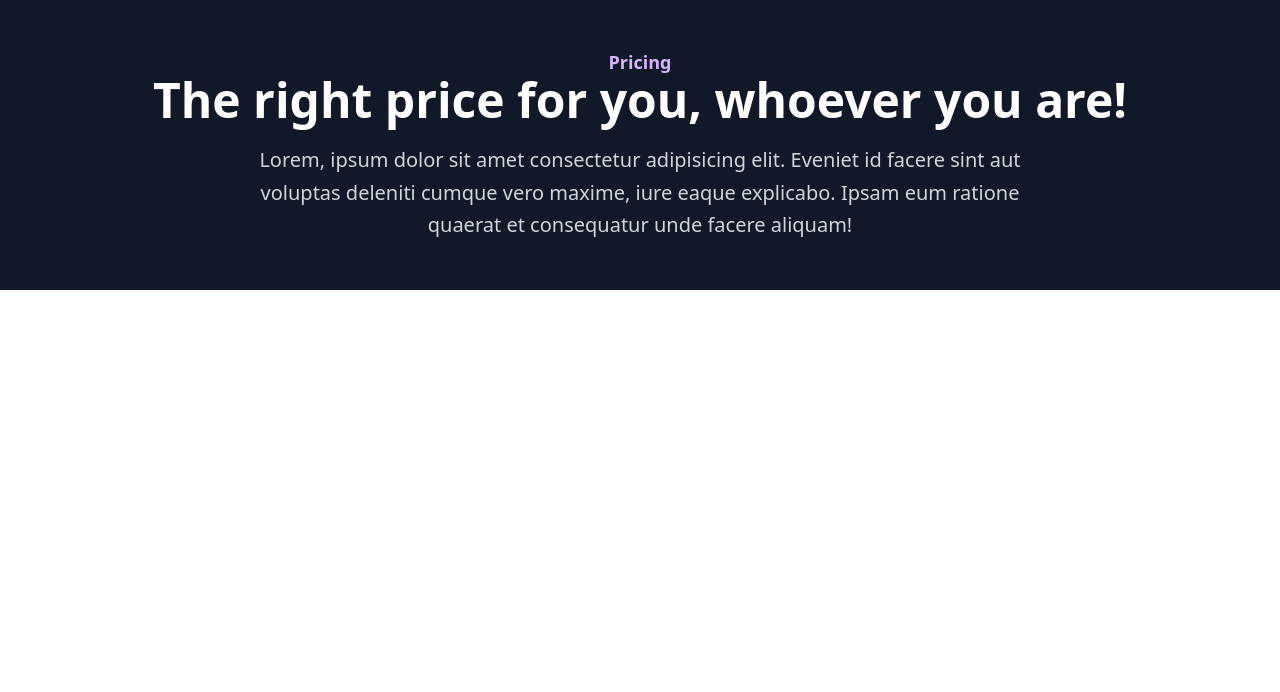
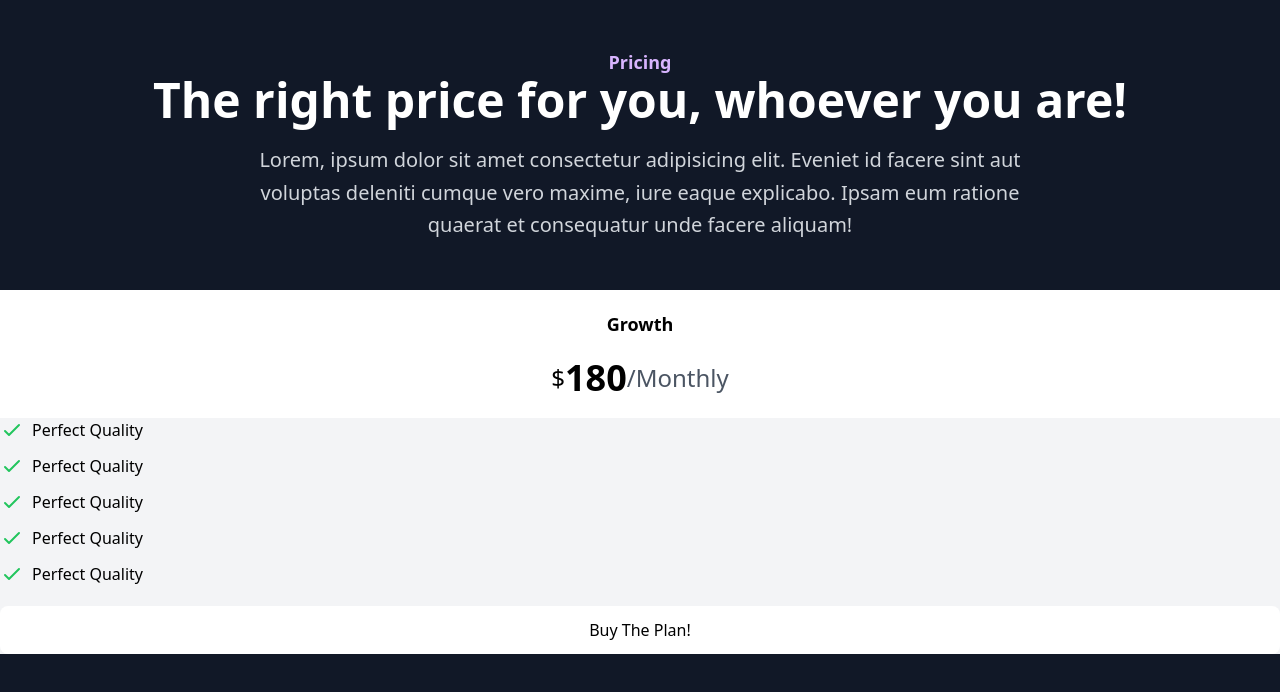
Before and after one commit to saraanv/Pricing_Section_Tailwind, a website: page src/index.html in a window 1280 px wide. Drawn offline with Linux system fonts and the light colour scheme.

Commit message:
added the white card for offering- only one

```diff
--- a/src/index.html
+++ b/src/index.html
@@ -6,14 +6,62 @@
     <title>Pricing_Section</title>
     <link rel="stylesheet" href="./css/style.css">
 </head>
-<body>
+<body class="bg-gray-900">
     <div class="bg-gray-900">
         <div class="text-center p-12">
             <h2 class="text-lg text-purple-300 font-semibold">Pricing</h2>
             <p class="text-white text-5xl font-bold">The right price for you, whoever you are!</p>
             <p class="text-gray-300 max-w-3xl mt-5 text-xl mx-auto leading-relaxed">Lorem, ipsum dolor sit amet consectetur adipisicing elit. Eveniet id facere sint aut voluptas deleniti cumque vero maxime, iure eaque explicabo. Ipsam eum ratione quaerat et consequatur unde facere aliquam!</p>
         </div>
-        <div></div>
+        <div>
+            <div class="bg-white">
+                <div class="flex items-center justify-center flex-col py-5 space-y-5">
+                    <span class="text-lg font-semibold">Growth</span>
+                    <div class="flex items-center">
+                        <span class="text-2xl">$</span>
+                        <span class="font-bold text-4xl">180</span>
+                        <span class="text-gray-600 text-2xl">/Monthly</span>
+                    </div>
+                </div>
+                <div class="bg-gray-100">
+                    <ul class="space-y-3">
+                        <li class="flex">
+                            <svg class="h-6 w-6 text-green-500" xmlns="http://www.w3.org/2000/svg" fill="none" viewBox="0 0 24 24" stroke="currentColor" aria-hidden="true">
+                                <path stroke-linecap="round" stroke-linejoin="round" stroke-width="2" d="M5 13l4 4L19 7"></path>
+                            </svg>
+                            <p class="ml-2">Perfect Quality</p>
+                        </li>
+                        <li class="flex">
+                            <svg class="h-6 w-6 text-green-500" xmlns="http://www.w3.org/2000/svg" fill="none" viewBox="0 0 24 24" stroke="currentColor" aria-hidden="true">
+                                <path stroke-linecap="round" stroke-linejoin="round" stroke-width="2" d="M5 13l4 4L19 7"></path>
+                            </svg>
+                            <p class="ml-2">Perfect Quality</p>
+                        </li>
+                        <li class="flex">
+                            <svg class="h-6 w-6 text-green-500" xmlns="http://www.w3.org/2000/svg" fill="none" viewBox="0 0 24 24" stroke="currentColor" aria-hidden="true">
+                                <path stroke-linecap="round" stroke-linejoin="round" stroke-width="2" d="M5 13l4 4L19 7"></path>
+                            </svg>
+                            <p class="ml-2">Perfect Quality</p>
+                        </li>
+                        <li class="flex">
+                            <svg class="h-6 w-6 text-green-500" xmlns="http://www.w3.org/2000/svg" fill="none" viewBox="0 0 24 24" stroke="currentColor" aria-hidden="true">
+                                <path stroke-linecap="round" stroke-linejoin="round" stroke-width="2" d="M5 13l4 4L19 7"></path>
+                            </svg>
+                            <p class="ml-2">Perfect Quality</p>
+                        </li>
+                        <li class="flex">
+                            <svg class="h-6 w-6 text-green-500" xmlns="http://www.w3.org/2000/svg" fill="none" viewBox="0 0 24 24" stroke="currentColor" aria-hidden="true">
+                                <path stroke-linecap="round" stroke-linejoin="round" stroke-width="2" d="M5 13l4 4L19 7"></path>
+                            </svg>
+                            <p class="ml-2">Perfect Quality</p>
+                        </li>
+                    </ul>
+                    <div class="flex justify-center">
+                        <a href="#" class="mt-5 w-full p-3 rounded-lg text-center bg-white">Buy The Plan!</a>
+                    </div>
+                </div>
+            </div>
+        </div>
     </div>
 </body>
 </html>
```
Also changed, not shown: src/css/style.css.
